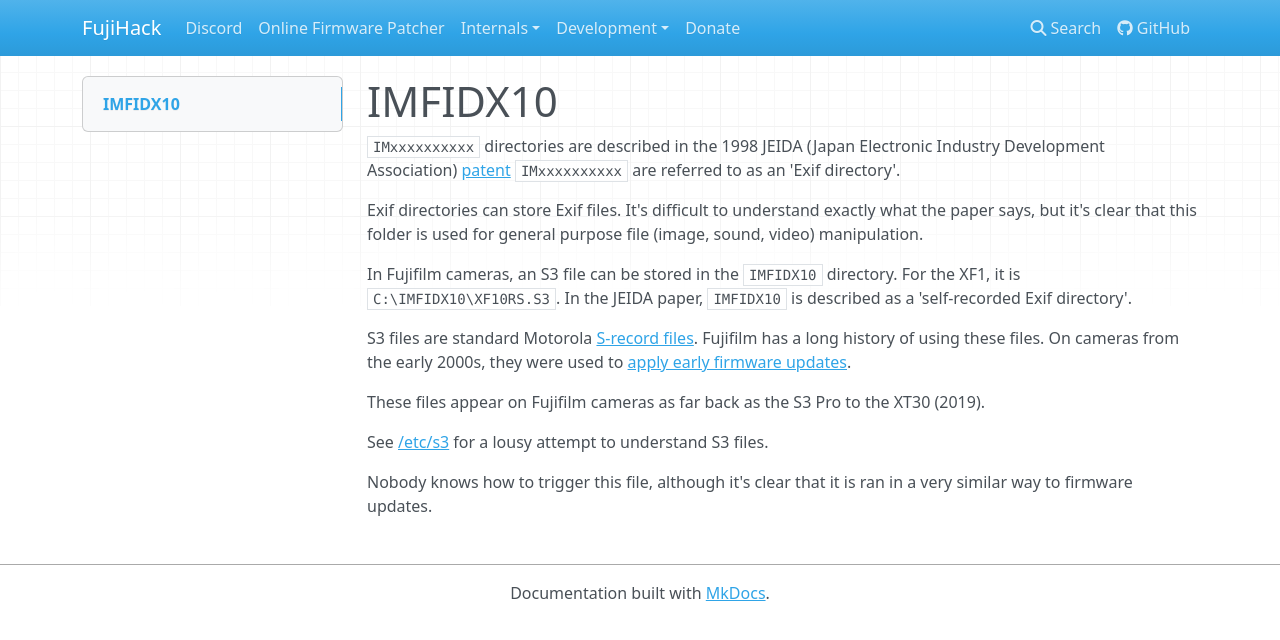
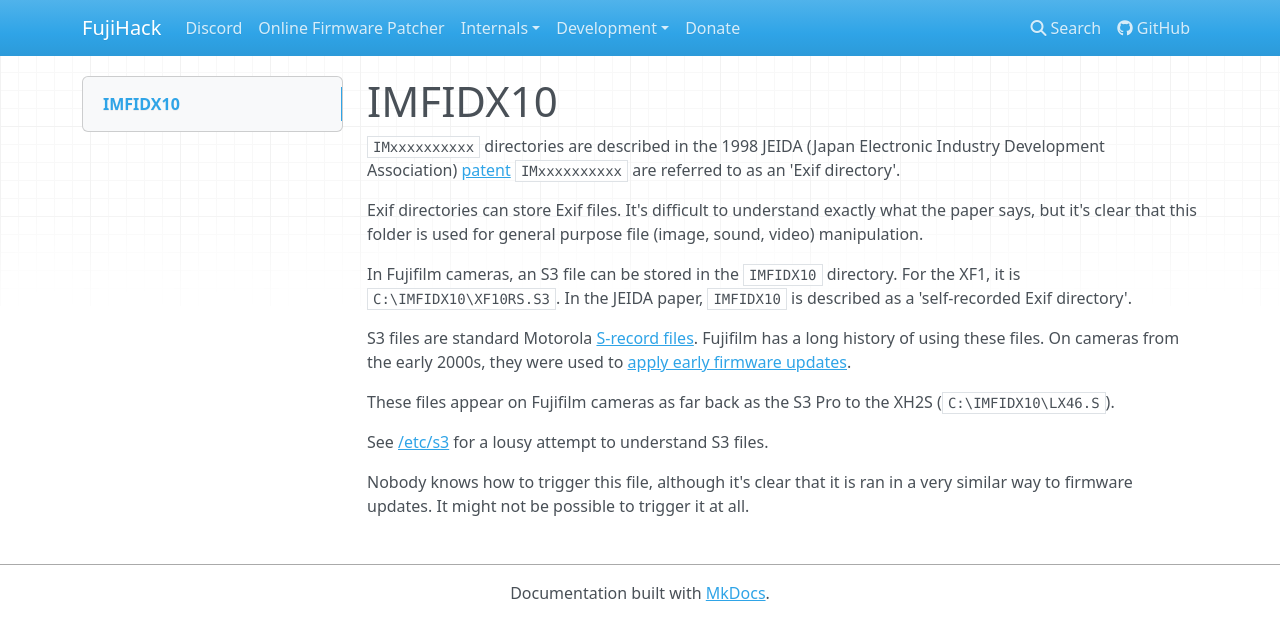
Before and after one commit to fujihack/wiki, an MkDocs documentation site: the page built from docs/exif.md, in a window 1280 px wide. Shown: the top 640 px of the page. Built offline with MkDocs 1.6.1, drawn with Linux system fonts in a browser that asks for light colours; nearby versions of some CDN libraries.

Commit message:
Update exif.md

```diff
--- a/docs/exif.md
+++ b/docs/exif.md
@@ -11,8 +11,8 @@
 S3 files are standard Motorola [S-record files](https://en.wikipedia.org/wiki/SREC_(file_format)). Fujifilm has a long history of using these files.
 On cameras from the early 2000s, they were used to [apply early firmware updates](https://www.dpreview.com/forums/thread/430068).
 
-These files appear on Fujifilm cameras as far back as the S3 Pro to the XT30 (2019).
+These files appear on Fujifilm cameras as far back as the S3 Pro to the XH2S (`C:\IMFIDX10\LX46.S`).
 
 See [/etc/s3](https://github.com/fujihack/fujihack/tree/master/etc/s3) for a lousy attempt to understand S3 files.
 
-Nobody knows how to trigger this file, although it's clear that it is ran in a very similar way to firmware updates.
+Nobody knows how to trigger this file, although it's clear that it is ran in a very similar way to firmware updates. It might not be possible to trigger it at all.
```
